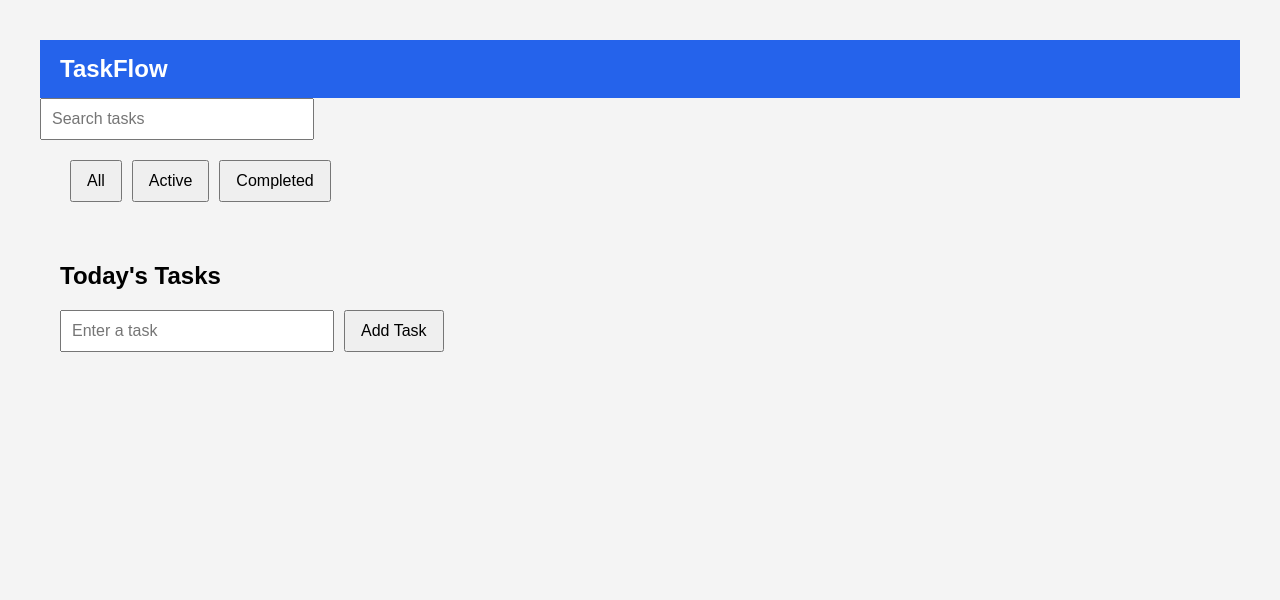
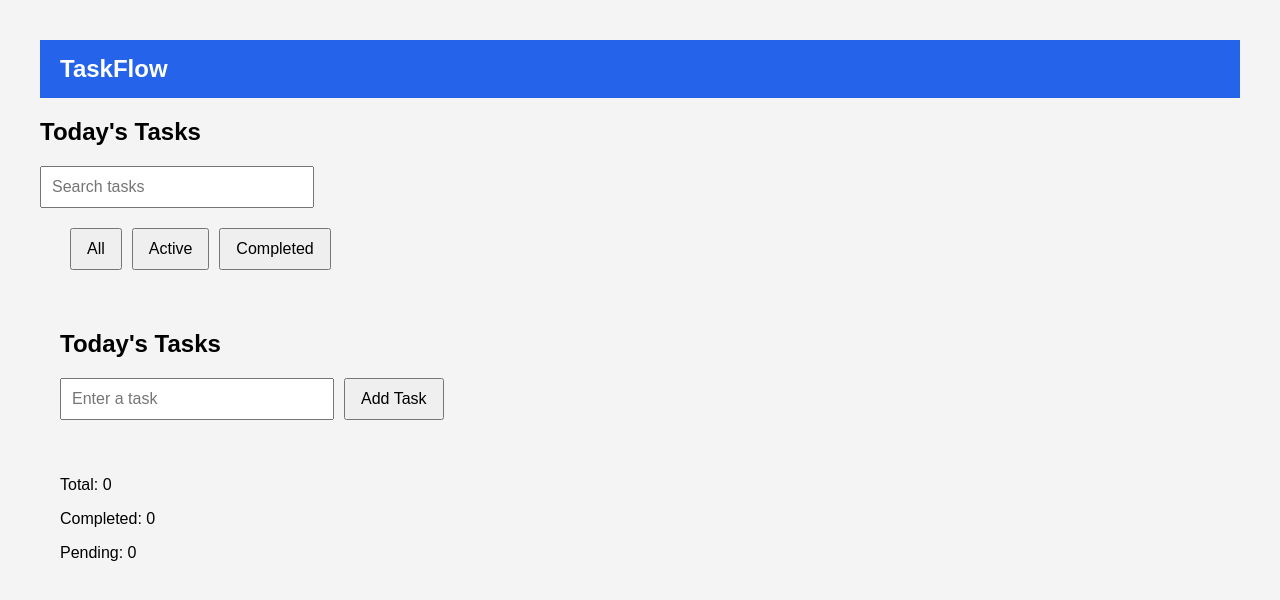
Before and after one commit to Devika-Subhash/TaskFlow, a React (Vite) app in the folder TaskFlow/: page / in a window 1280 px wide. Shown: the top 600 px of the page. Built offline with nearby package versions, Linux system fonts and the light colour scheme.

Commit message:
Add task statistics

```diff
--- a/TaskFlow/src/App.jsx
+++ b/TaskFlow/src/App.jsx
@@ -78,9 +78,20 @@ function App() {
     return matchesSearch && matchesFilter;
   });
 
+  // Task statistics
+  const totalTasks = tasks.length;
+
+  const completedTasks = tasks.filter(
+    (item) => item.completed
+  ).length;
+
+  const pendingTasks = totalTasks - completedTasks;
+
   return (
     <div>
       <Navbar title="TaskFlow" />
+
+      <h2>Today's Tasks</h2>
 
       <input
         type="text"
@@ -110,6 +121,12 @@ function App() {
         editIndex={editIndex}
       />
 
+      <div>
+        <p>Total: {totalTasks}</p>
+        <p>Completed: {completedTasks}</p>
+        <p>Pending: {pendingTasks}</p>
+      </div>
+
       <TaskList
         tasks={filteredTasks}
         editTask={editTask}
```
